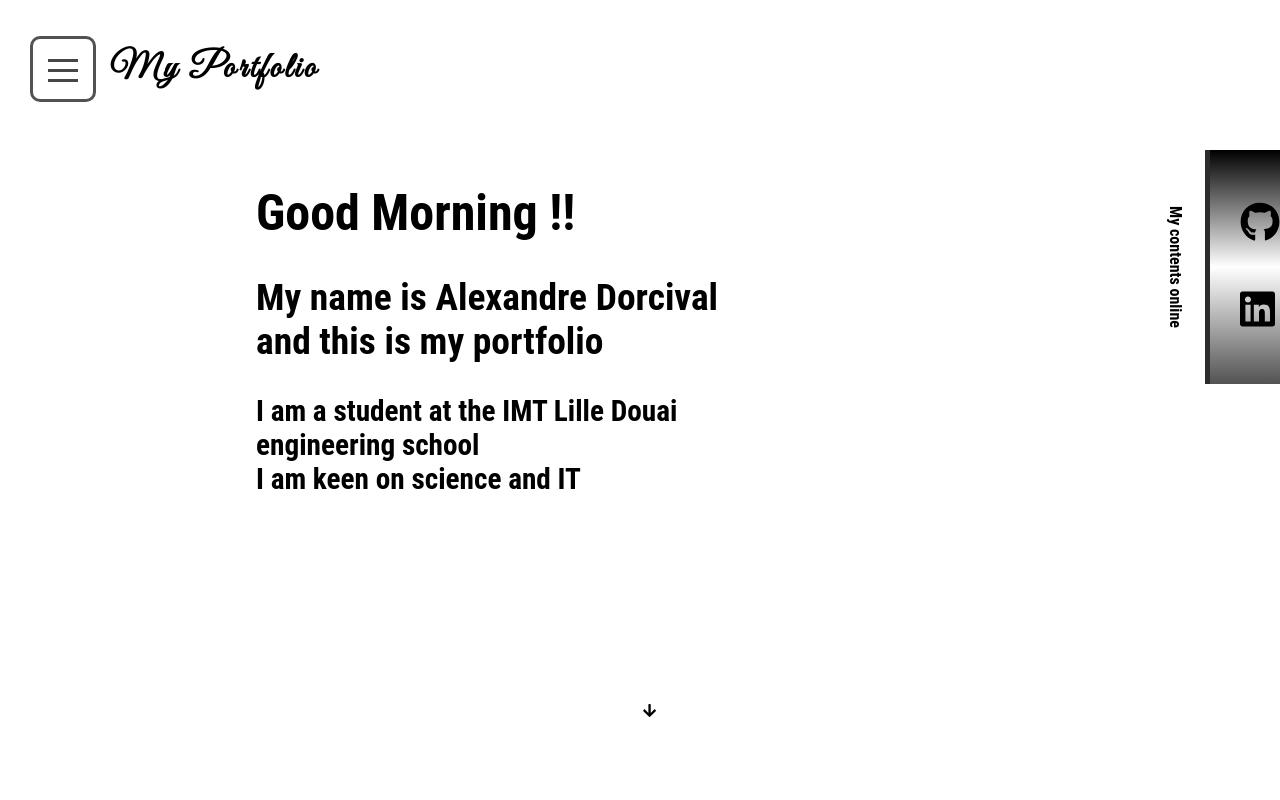
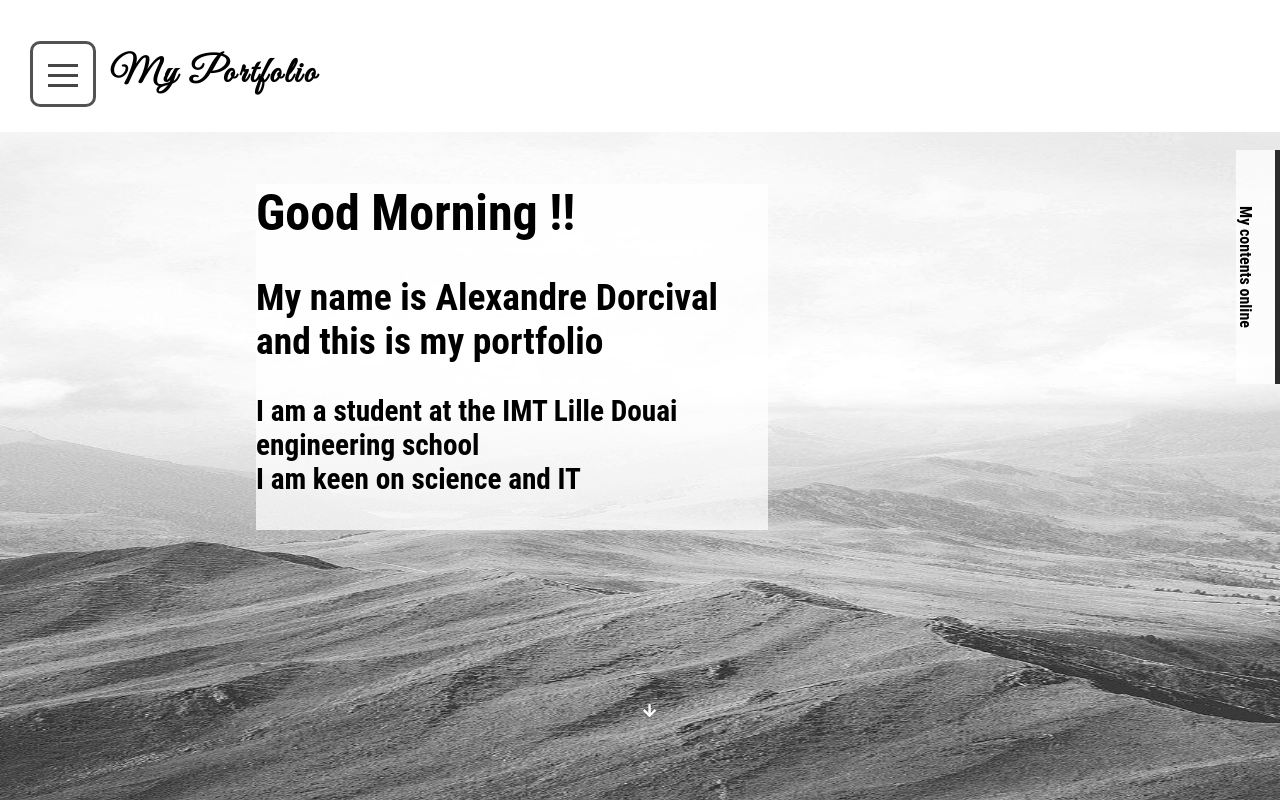
Before and after one commit to alexandredorc/portfolio_v1, a Vue app: page /#/ in a window 1280 px wide. Built offline with nearby package versions, Linux system fonts and the light colour scheme.

Commit message:
change background

```diff
--- a/src/components/AppContainer.vue
+++ b/src/components/AppContainer.vue
@@ -83,7 +83,7 @@ export default {
 
 @media all and (max-width: 1660px) and (min-width: 769px) {
   .pages {
-    height: 100vh !important;
+    height: 100% !important;
   }
 }
 .pages {
@@ -92,6 +92,8 @@ export default {
   position: absolute;
   z-index: 1;
   overflow-y: scroll;
+  background-image: url('~@/assets/patern.png');
+  background-size:100% 100%;
 }
 @media all and (max-width: 768px) {
   .pages {
--- a/src/components/Home.vue
+++ b/src/components/Home.vue
@@ -141,6 +141,8 @@ p {
 .text{
   font-size: 25px;
   width:50% ;
+
+  background: #ffffffb9;
 }
 
 .brand {
@@ -151,16 +153,19 @@ p {
   align-items: center;
   justify-content: space-between;
   display: flex;
-
+  background: #ffffffb9;
 }
 .collapsable {
   width:0;
-  padding:10px 40px 10px 30px;
-  background: linear-gradient( #000000, #ffffff, #525252);
+  padding:10px 0px 10px 0px;
+  background: linear-gradient( #ffffff, #383838, #818181);
   border-left: solid #2c2c2c 5px;
   transition: 0.5s;
 }
-.coll-content{transition: 0.5s;}
+.coll-content{
+  transition: 0.5s;
+  transform: scale(0,1);
+}
 
 .brand-title{
   writing-mode: vertical-rl;
@@ -172,7 +177,7 @@ p {
   font-size: 40px;
 }
 .down {
-  color: black;
+  color: rgb(255, 255, 255);
   width: 30px;
   height: 30px;
   border-radius: 100%;
--- a/src/components/NavBar.vue
+++ b/src/components/NavBar.vue
@@ -1,9 +1,11 @@
 <template>
   <div class="navBox">
     <div class="box">
-      <div class="logo">
-        <p>My Portfolio</p>
-      </div>
+      <a href="#first-page">
+        <div class="logo">
+          <p>My Portfolio</p>
+        </div>
+      </a>
       <div class="navburger" >
         <div class="burger-packing" @click="change()">
         <div class="burger">
@@ -15,7 +17,7 @@
         <div class="menu">
             <div class="nav-items-box">
               <div class="nav-items">
-                <p><a href="#second-page">about me</a></p>
+                <p><a href="#second-page" >about me</a></p>
                 <span></span>
               </div>
             <div class="nav-items">
@@ -67,7 +69,8 @@ export default{
 
 .navBox {
   width: 100%;
-  background-color: none;
+  background-color: white;
+  padding-top: 5px;
   color: rgb(0, 0, 0);
 }
 .box {
@@ -209,7 +212,7 @@ p,
   text-shadow: 5px 5px 3px #505050;
 }
 .nav-items p {
-  margin: 5px 0;
+  margin: 20px 0;
   padding: 0;
 }
 
```
Also changed, not shown: src/assets/patern.png (added).
